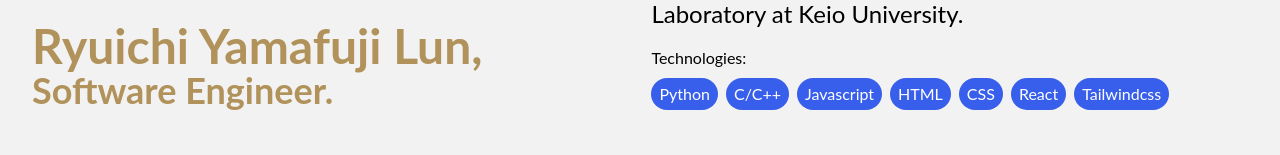
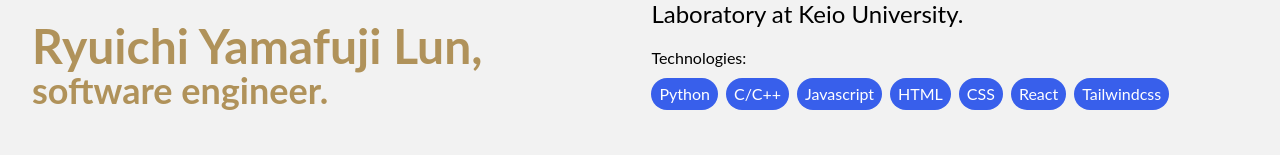
Before and after one commit to Ryuichi-Yamafuji-Lun/Portfolio, a React (Create React App) app: page / in a window 1280 px wide. Shown: the part 258-413 px from the top of the page. Built offline with nearby package versions, Linux system fonts and the light colour scheme.

Commit message:
Update Home.jsx

```diff
--- a/src/pages/Home.jsx
+++ b/src/pages/Home.jsx
@@ -22,7 +22,7 @@ const Home = () => {
           Ryuichi Yamafuji Lun,
         </p>
         <p className="text-3xl text-line-white sm:text-4xl font-bold sm:text-left">
-          Software Engineer.
+          software engineer.
         </p>
         <ul className="flex flex-col p-10">
           {MenuItems.map((item, index) => (
```
